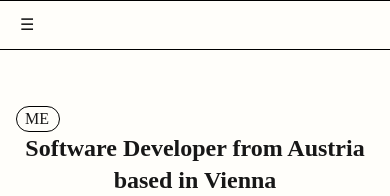
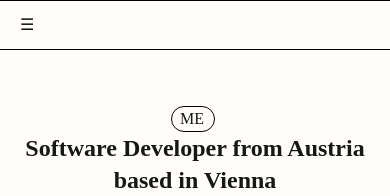
Before and after one commit to LauraIkic/portfolio, a Next.js app: page / in a window 390 px wide. Shown: the top 196 px of the page. Built offline with nearby package versions, Linux system fonts and the light colour scheme.

Commit message:
Add fixes.

```diff
--- a/src/app/page.tsx
+++ b/src/app/page.tsx
@@ -31,9 +31,10 @@ export default function Home() {
 
     return (
         <div className="flex flex-col md:flex-row justify-center p-4">
-            {/* Text Section */}
             <div className="w-full md:w-5/12 pt-10">
-                <Marker marker="ME" width="w-11"/>
+                <div className="flex justify-center md:justify-start">
+                    <Marker marker="ME" width="w-11"/>
+                </div>
                 <h1 className="text-2xl font-bold text-center md:text-left">
                     Software Developer from Austria based in Vienna
                 </h1>
```
